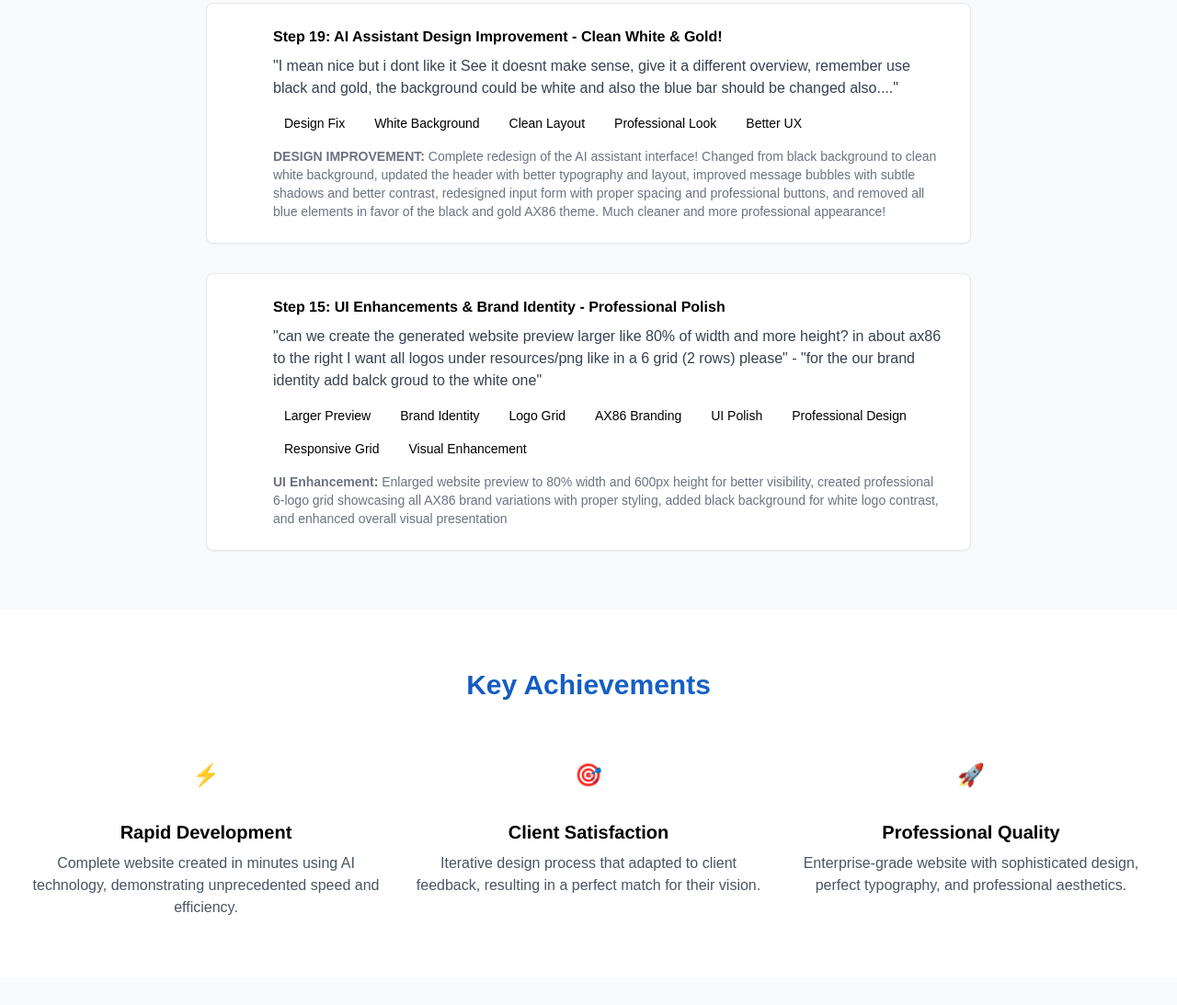
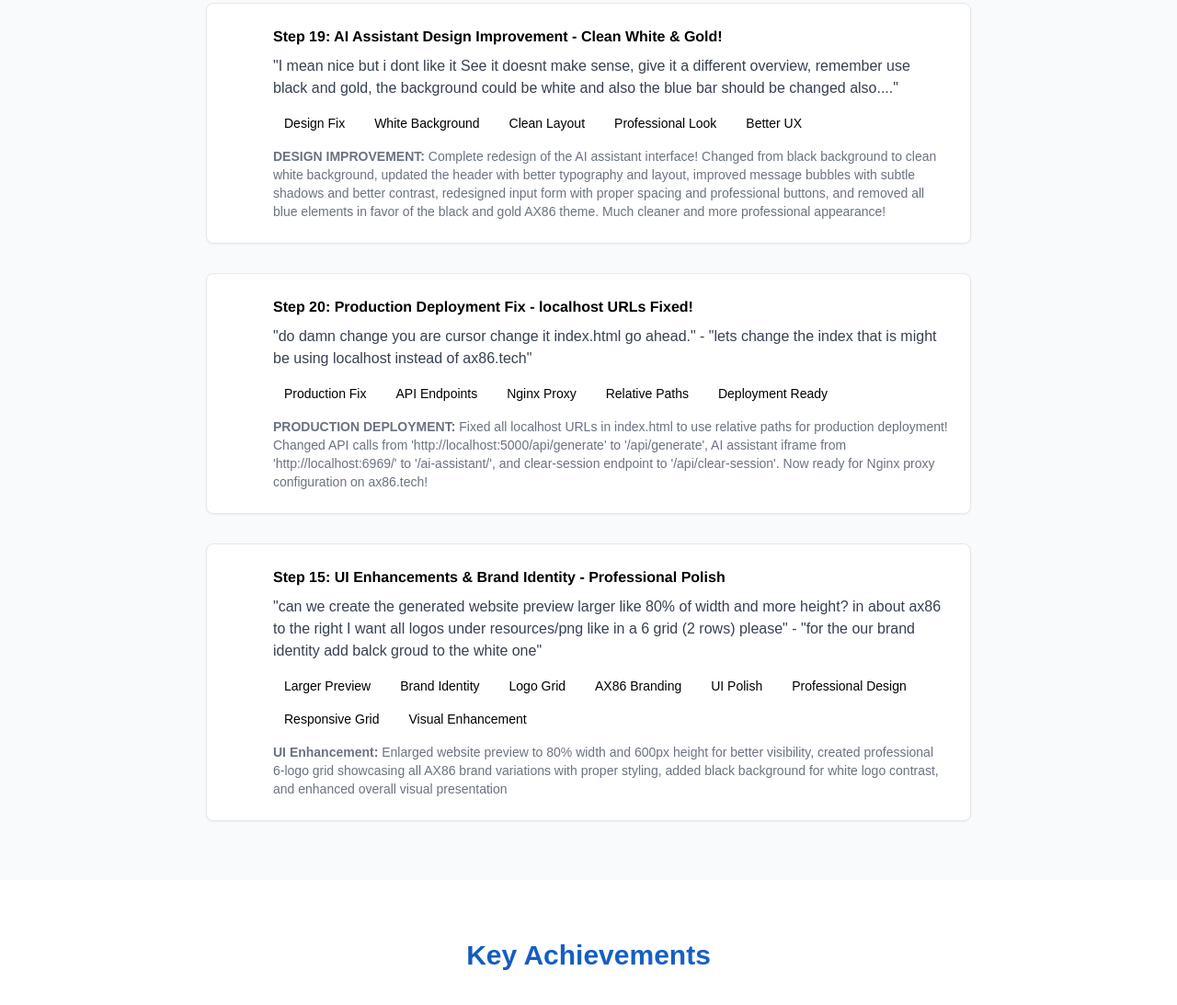
Before and after one commit to OGjoyce/ax86_landing, a plain HTML site: page index2.html in a window 1280 px wide. Shown: the part 5673-6766 px from the top of the page at 92% size. Drawn offline with nearby package versions, Linux system fonts and the light colour scheme; a web font is replaced by a local one.

Commit message:
changed localhost

```diff
--- a/index2.html
+++ b/index2.html
@@ -469,6 +469,27 @@
                     </div>
                 </div>
 
+                <!-- Step 20: Production Deployment Fix -->
+                <div class="bg-white rounded-lg p-6 shadow-sm border border-gray-200">
+                    <div class="flex items-start space-x-4">
+                        <div class="w-8 h-8 bg-sapphire rounded-full flex items-center justify-center text-white font-bold text-sm">20</div>
+                        <div class="flex-1">
+                            <h3 class="font-semibold text-black mb-2">Step 20: Production Deployment Fix - localhost URLs Fixed!</h3>
+                            <p class="text-gray-700">"do damn change you are cursor change it index.html go ahead." - "lets change the index that is might be using localhost instead of ax86.tech"</p>
+                            <div class="mt-3 flex flex-wrap gap-2">
+                                <span class="px-3 py-1 bg-sapphire/10 text-sapphire text-sm rounded-full">Production Fix</span>
+                                <span class="px-3 py-1 bg-sapphire/10 text-sapphire text-sm rounded-full">API Endpoints</span>
+                                <span class="px-3 py-1 bg-sapphire/10 text-sapphire text-sm rounded-full">Nginx Proxy</span>
+                                <span class="px-3 py-1 bg-sapphire/10 text-sapphire text-sm rounded-full">Relative Paths</span>
+                                <span class="px-3 py-1 bg-sapphire/10 text-sapphire text-sm rounded-full">Deployment Ready</span>
+                            </div>
+                            <div class="mt-3 text-sm text-gray-500">
+                                <strong>PRODUCTION DEPLOYMENT:</strong> Fixed all localhost URLs in index.html to use relative paths for production deployment! Changed API calls from 'http://localhost:5000/api/generate' to '/api/generate', AI assistant iframe from 'http://localhost:6969/' to '/ai-assistant/', and clear-session endpoint to '/api/clear-session'. Now ready for Nginx proxy configuration on ax86.tech!
+                            </div>
+                        </div>
+                    </div>
+                </div>
+
                 <!-- Step 15: UI Enhancements & Brand Identity -->
                 <div class="bg-white rounded-lg p-6 shadow-sm border border-gray-200">
                     <div class="flex items-start space-x-4">
```
Also changed, not shown: index.html (+3 -3 lines).
